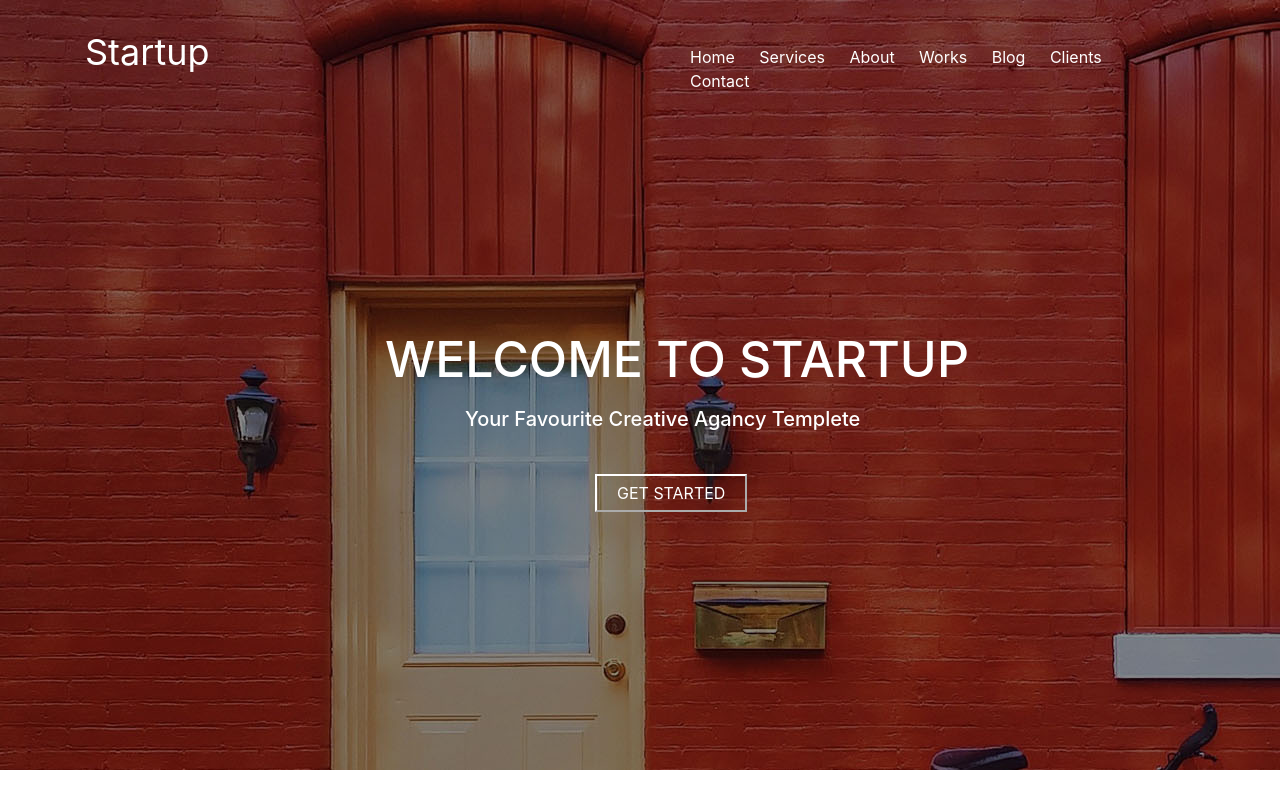
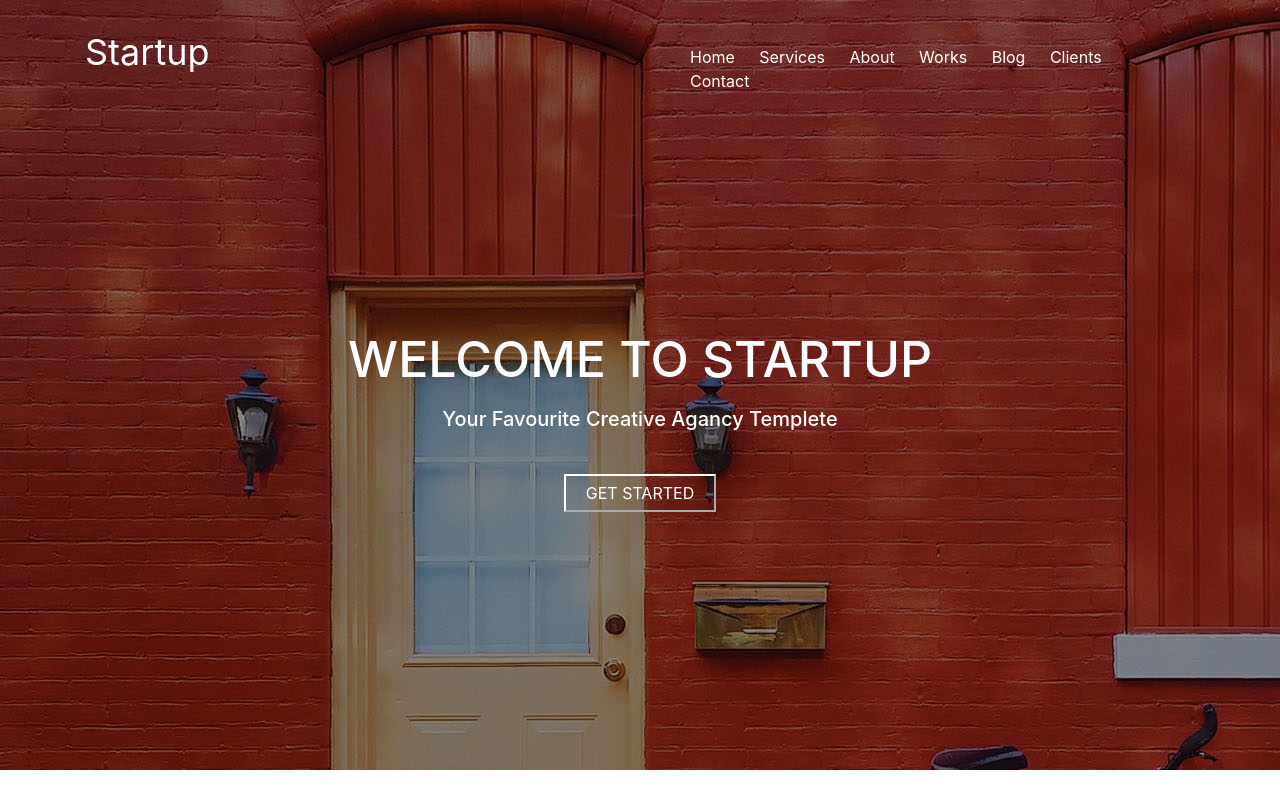
Before and after one commit to zaborska/Startap, a plain HTML site: page index.html in a window 1280 px wide. Shown: the top 800 px of the page. Drawn offline with nearby package versions, Linux system fonts and the light colour scheme.

Commit message:
changed css

```diff
--- a/css/index.css
+++ b/css/index.css
@@ -40,8 +40,9 @@ padding: 10px;
   color: lightgray;
 }
 .title{
+  text-align: center;
   margin-top: 220px;
-  margin-left:300px;
+
 }
 .title h1{
   font-size: 50px;
@@ -50,7 +51,6 @@ padding: 10px;
 .title h3{
   font-size: 20px;
   color:#ffffff;
-  margin-left:80px;
   padding-top:10px;
   padding-bottom: 35px;
 }
@@ -59,7 +59,8 @@ padding: 10px;
   color:#ffffff;
   border-color:white;
   padding: 5px 20px;
-  margin-left:210px;
+  text-align: center;
+  /* margin-left:210px;  */
 
 }
 .title button a{
@@ -211,6 +212,7 @@ padding: 10px;
 .image-get-in-touch h4{
   text-align: center;
   color:white;
+  padding-top:20px;
   /* padding-top: 30px; */
 
 
```
